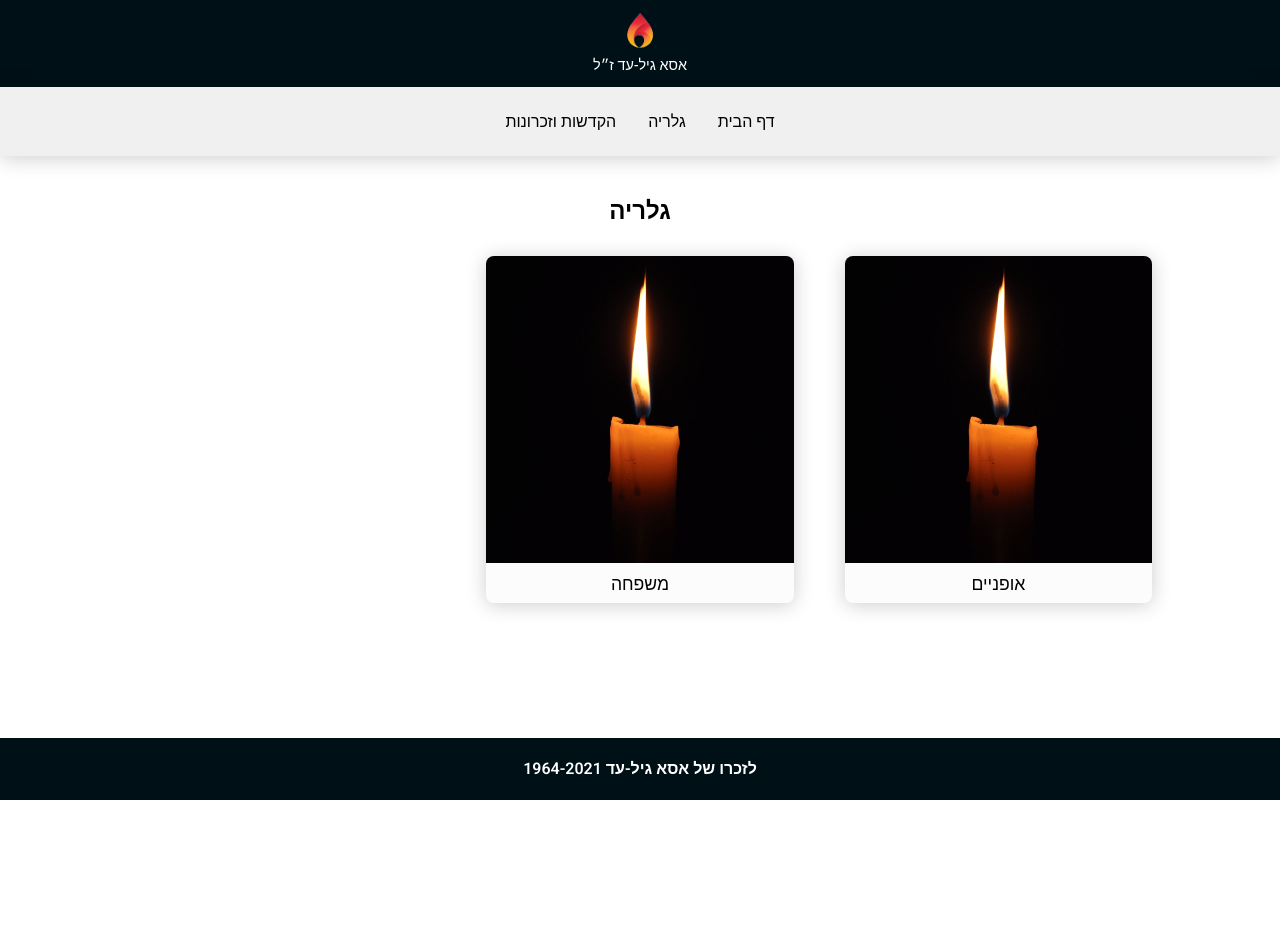
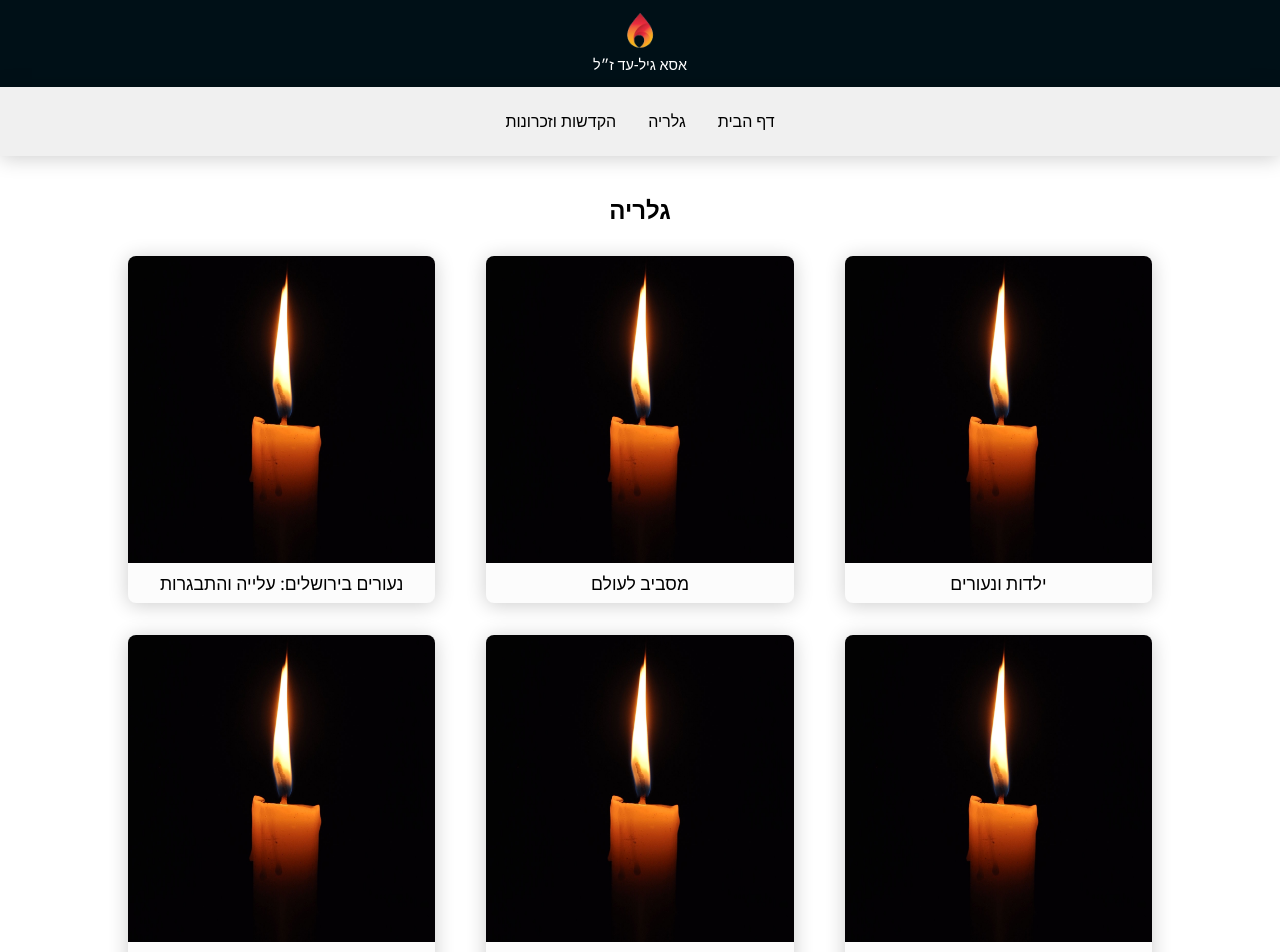
Before and after one commit to Idan-sh/Asa-Memorial, a React (Vite) app in the folder frontend/: page /gallery in a window 1280 px wide. Shown: the top 952 px of the page. Before the commit the page ends 800 px from the top, so only its background shows below. Built offline with nearby package versions, Linux system fonts and the light colour scheme; no server answers; a web font is replaced by a local one.

Commit message:
Added more albums

```diff
--- a/frontend/src/cmps/gallery/Gallery.tsx
+++ b/frontend/src/cmps/gallery/Gallery.tsx
@@ -5,6 +5,14 @@ export default function Gallery() {
     <div className="gallery-content-container">
       <h2>גלריה</h2>
       <div className="gallery-content-albums-container">
+        <GalleryAlbum title="ילדות ונעורים" folderName="childhood" />
+        <GalleryAlbum title="מסביב לעולם" folderName="aroundTheWorld" />
+        <GalleryAlbum
+          title="נעורים בירושלים: עלייה והתבגרות"
+          folderName="growingUpInJerusalem"
+        />
+        <GalleryAlbum title="שירות בצה״ל" folderName="Army" />
+        <GalleryAlbum title="שירות ביס״מ ירושלים" folderName="Police" />
         <GalleryAlbum title="אופניים" folderName="bike" />
         <GalleryAlbum title="משפחה" folderName="family" />
       </div>
```
